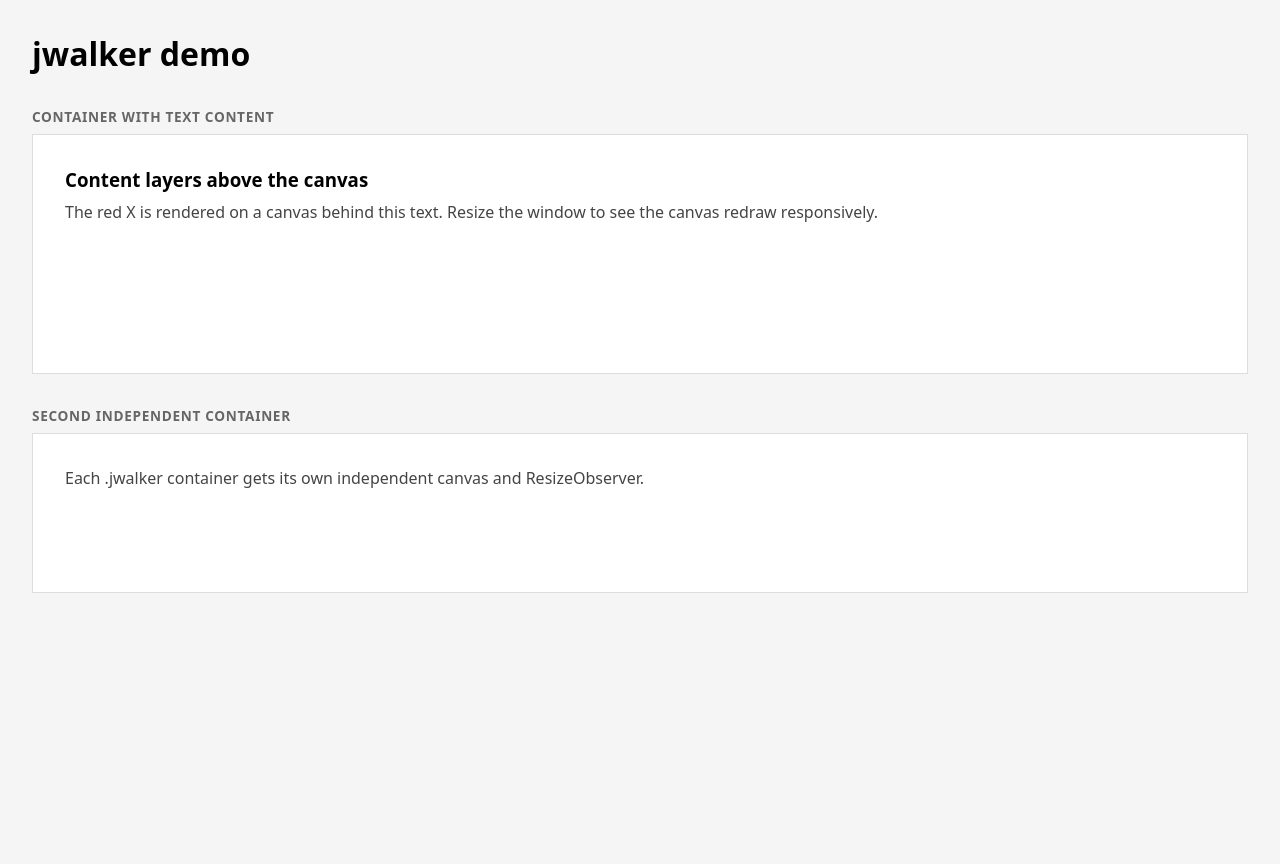
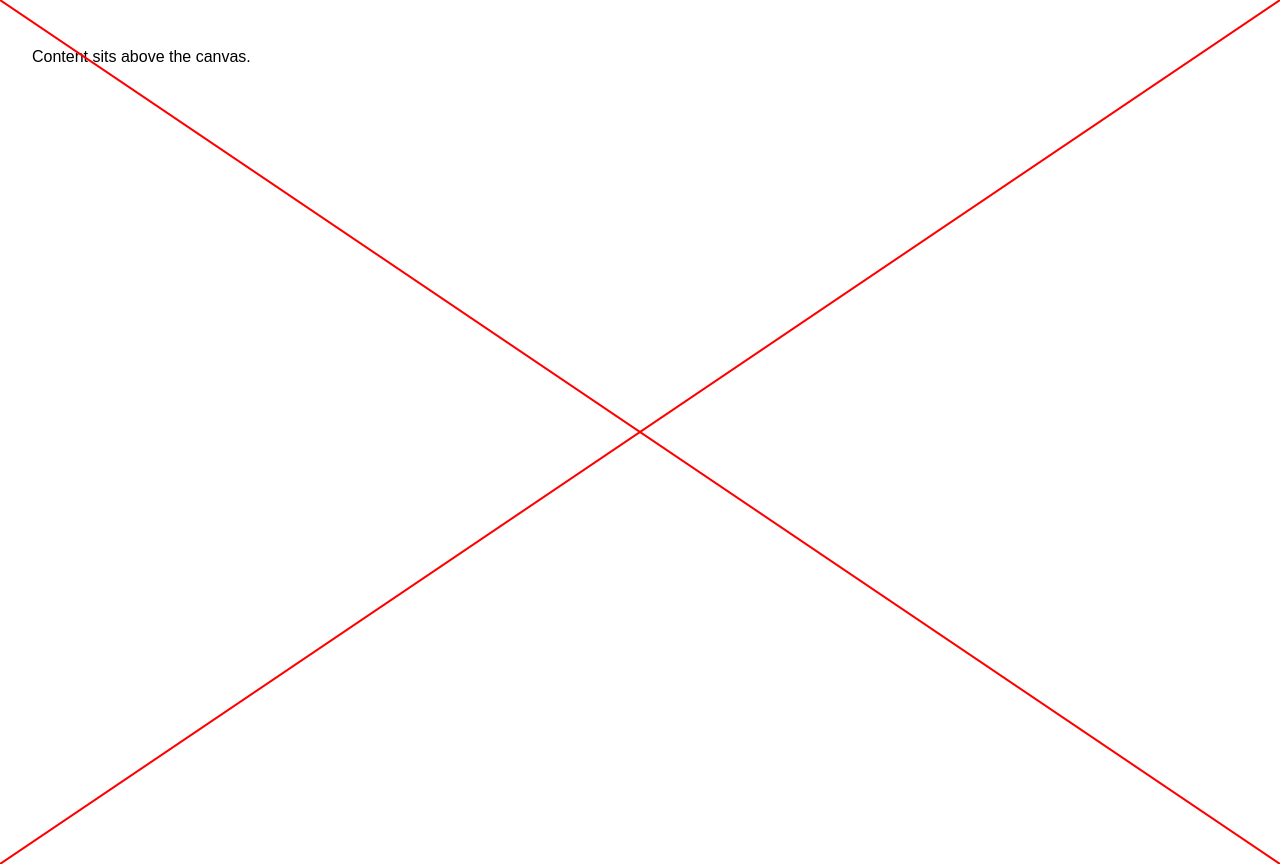
Before and after one commit to robots-building-robots/jwalker, a website: page demo.html in a window 1280 px wide. Before the commit the page ends 800 px from the top, so only its background shows below. Drawn offline with Linux system fonts and the light colour scheme.

Commit message:
Simplify to minimal implementation, fix invisible lines
- Remove UMD wrapper, AMD support, debounce fallback, custom selector,
  and init() export — none were required
- Remove z-index:-1 from canvas (was hiding lines behind opaque backgrounds)
- Simplify demo to a single main.jwalker full-viewport example

Co-Authored-By: Claude Sonnet 4.6 <noreply@anthropic.com>

```diff
--- a/demo.html
+++ b/demo.html
@@ -5,72 +5,15 @@
   <meta name="viewport" content="width=device-width, initial-scale=1.0">
   <title>jwalker demo</title>
   <style>
-    *, *::before, *::after { box-sizing: border-box; margin: 0; padding: 0; }
-
-    body {
-      font-family: system-ui, sans-serif;
-      padding: 2rem;
-      background: #f5f5f5;
-    }
-
-    h1 { margin-bottom: 2rem; }
-
-    .example {
-      margin-bottom: 2rem;
-    }
-
-    .example h2 {
-      margin-bottom: 0.5rem;
-      font-size: 0.85rem;
-      text-transform: uppercase;
-      letter-spacing: 0.05em;
-      color: #666;
-    }
-
-    /* The .jwalker container — position is set automatically by the script
-       if not already declared, but explicit here for clarity. */
-    .jwalker {
-      position: relative;
-      width: 100%;
-      height: 240px;
-      background: #fff;
-      border: 1px solid #ddd;
-    }
-
-    /* Content inside the container must layer above the canvas. */
-    .content {
-      position: relative;
-      z-index: 1;
-      padding: 2rem;
-    }
-
-    .content h3 { margin-bottom: 0.5rem; }
-    .content p  { color: #444; line-height: 1.5; }
+    body { margin: 0; font-family: sans-serif; }
+    main { height: 100vh; padding: 2rem; }
+    p { position: relative; }
   </style>
 </head>
 <body>
-
-  <h1>jwalker demo</h1>
-
-  <div class="example">
-    <h2>Container with text content</h2>
-    <div class="jwalker">
-      <div class="content">
-        <h3>Content layers above the canvas</h3>
-        <p>The red X is rendered on a canvas behind this text. Resize the window to see the canvas redraw responsively.</p>
-      </div>
-    </div>
-  </div>
-
-  <div class="example">
-    <h2>Second independent container</h2>
-    <div class="jwalker" style="height: 160px;">
-      <div class="content">
-        <p>Each .jwalker container gets its own independent canvas and ResizeObserver.</p>
-      </div>
-    </div>
-  </div>
-
+  <main class="jwalker">
+    <p>Content sits above the canvas.</p>
+  </main>
   <script src="jwalker.js"></script>
 </body>
 </html>
--- a/jwalker.js
+++ b/jwalker.js
@@ -1,93 +1,23 @@
-(function (root, factory) {
-  if (typeof define === 'function' && define.amd) {
-    define([], factory);
-  } else if (typeof module !== 'undefined' && module.exports) {
-    module.exports = factory();
-  } else {
-    root.jwalker = factory();
-  }
-}(typeof self !== 'undefined' ? self : this, function () {
-
-  function createCanvas(container) {
-    var canvas = document.createElement('canvas');
-    canvas.setAttribute('aria-hidden', 'true');
-    canvas.setAttribute('role', 'presentation');
-    canvas.style.cssText = 'position:absolute;inset:0;width:100%;height:100%;z-index:-1;display:block;';
-    container.appendChild(canvas);
-    return canvas;
+document.querySelectorAll('.jwalker').forEach(function (container) {
+  if (getComputedStyle(container).position === 'static') {
+    container.style.position = 'relative';
   }
 
-  function resizeCanvas(canvas) {
-    var container = canvas.parentElement;
+  var canvas = document.createElement('canvas');
+  canvas.setAttribute('aria-hidden', 'true');
+  canvas.style.cssText = 'position:absolute;inset:0;width:100%;height:100%;';
+  container.appendChild(canvas);
+
+  function draw() {
     canvas.width = container.offsetWidth;
     canvas.height = container.offsetHeight;
+    var ctx = canvas.getContext('2d');
+    ctx.strokeStyle = 'red';
+    ctx.lineWidth = 2;
+    ctx.beginPath(); ctx.moveTo(0, 0); ctx.lineTo(canvas.width, canvas.height); ctx.stroke();
+    ctx.beginPath(); ctx.moveTo(canvas.width, 0); ctx.lineTo(0, canvas.height); ctx.stroke();
   }
 
-  function draw(canvas) {
-    var ctx = canvas.getContext('2d');
-    var w = canvas.width;
-    var h = canvas.height;
-
-    ctx.clearRect(0, 0, w, h);
-    ctx.strokeStyle = 'red';
-    ctx.lineWidth = 2;
-
-    ctx.beginPath();
-    ctx.moveTo(0, 0);
-    ctx.lineTo(w, h);
-    ctx.stroke();
-
-    ctx.beginPath();
-    ctx.moveTo(w, 0);
-    ctx.lineTo(0, h);
-    ctx.stroke();
-  }
-
-  function debounce(fn, delay) {
-    var timer;
-    return function () {
-      clearTimeout(timer);
-      timer = setTimeout(fn, delay);
-    };
-  }
-
-  function observe(canvas) {
-    if (typeof ResizeObserver !== 'undefined') {
-      var observer = new ResizeObserver(function () {
-        resizeCanvas(canvas);
-        draw(canvas);
-      });
-      observer.observe(canvas.parentElement);
-    } else {
-      var redraw = debounce(function () {
-        resizeCanvas(canvas);
-        draw(canvas);
-      }, 150);
-      window.addEventListener('resize', redraw);
-    }
-  }
-
-  function init(selector) {
-    selector = selector || '.jwalker';
-    var containers = document.querySelectorAll(selector);
-    for (var i = 0; i < containers.length; i++) {
-      var container = containers[i];
-      if (getComputedStyle(container).position === 'static') {
-        container.style.position = 'relative';
-      }
-      var canvas = createCanvas(container);
-      resizeCanvas(canvas);
-      draw(canvas);
-      observe(canvas);
-    }
-  }
-
-  if (document.readyState === 'loading') {
-    document.addEventListener('DOMContentLoaded', function () { init(); });
-  } else {
-    init();
-  }
-
-  return { init: init };
-
-}));
+  draw();
+  new ResizeObserver(draw).observe(container);
+});
```
